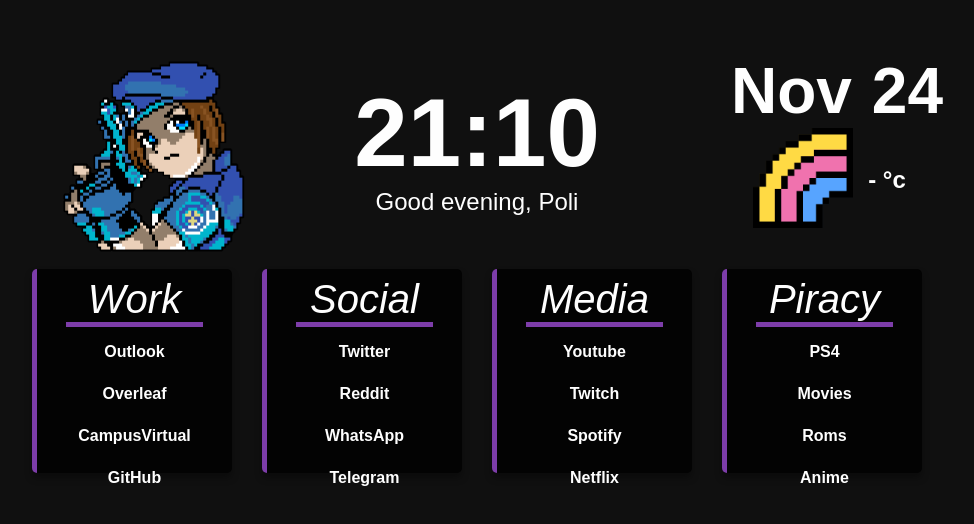
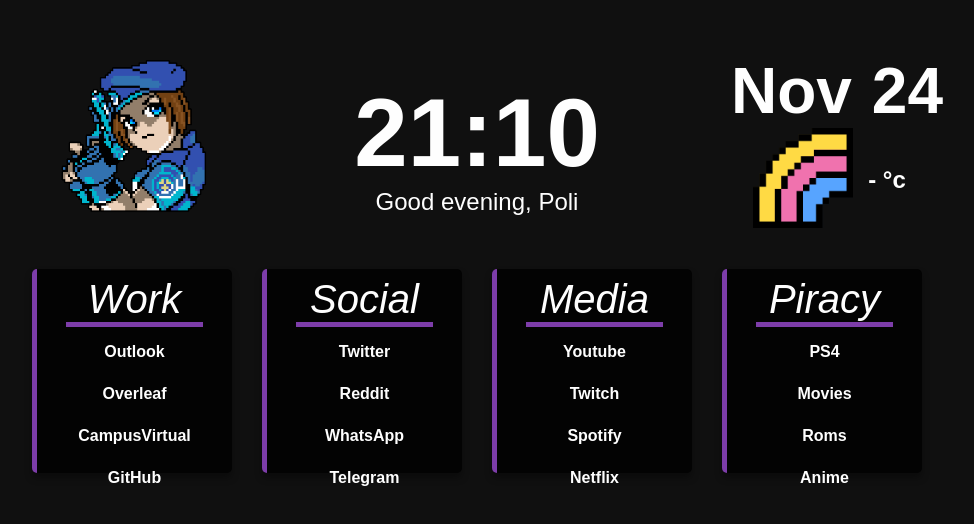
Before and after one commit to Polifack/Firefox-Start-Page, a plain HTML site: page index.html in a window 1280 px wide. Shown: the part 146-670 px from the top of the page, without its empty margins (148-1122 px from the left). Drawn offline with nearby package versions, Linux system fonts and the light colour scheme; a web font is replaced by a local one.

Commit message:
fixed image scaling

```diff
--- a/index.html
+++ b/index.html
@@ -10,7 +10,6 @@
     />
     <link rel="stylesheet" href="styles.css" />
     <script src="https://unpkg.com/lucide@latest"></script>
-    <script src="https://ajax.googleapis.com/ajax/libs/jquery/3.6.1/jquery.min.js"></script>
   </head>
 
 
--- a/styles.css
+++ b/styles.css
@@ -125,8 +125,8 @@
 }
 
 .picture {
-  width: 200px;
-  height: 200px;
+  width: 20vh;
+  height: 20vh;
 }
 
 .date {
```
